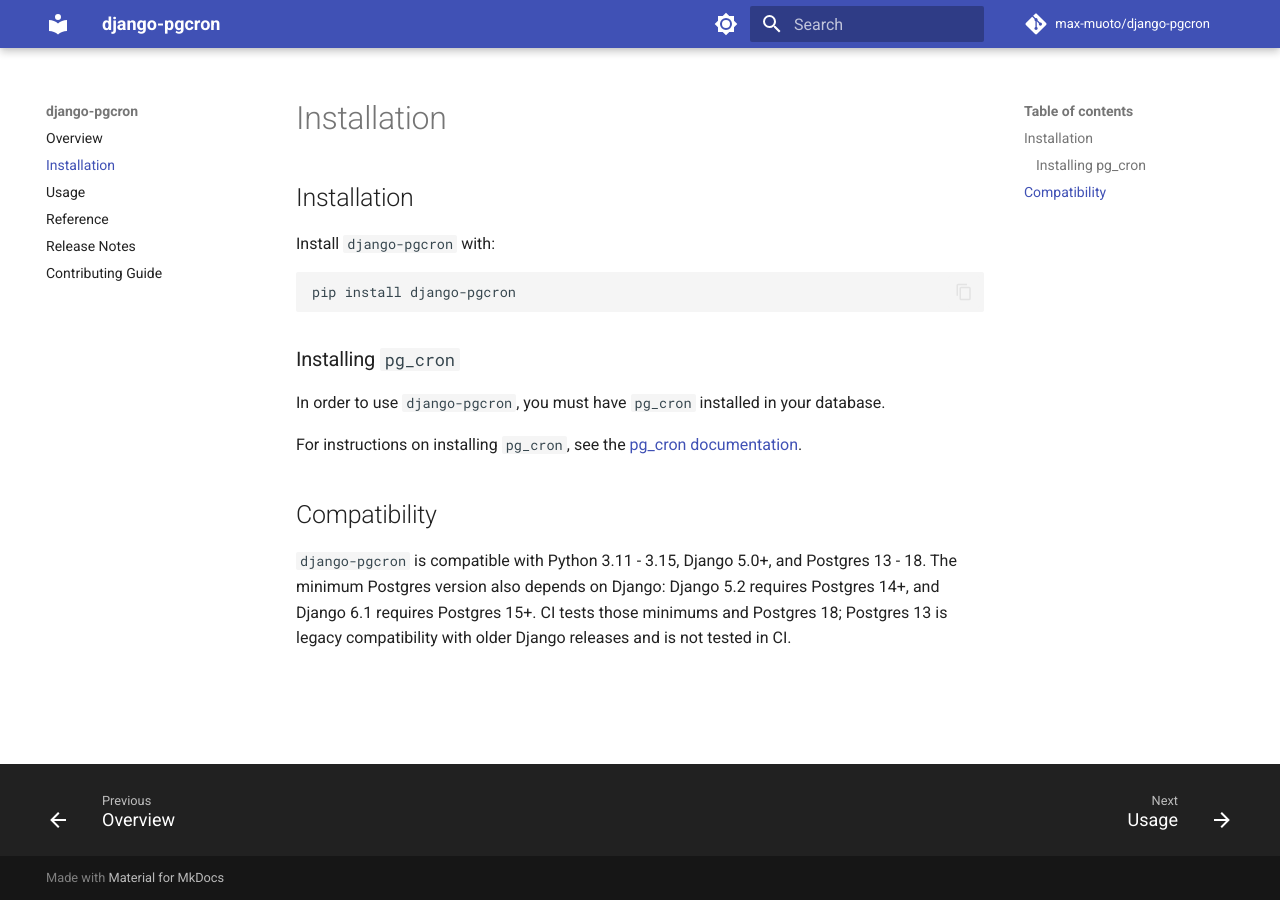
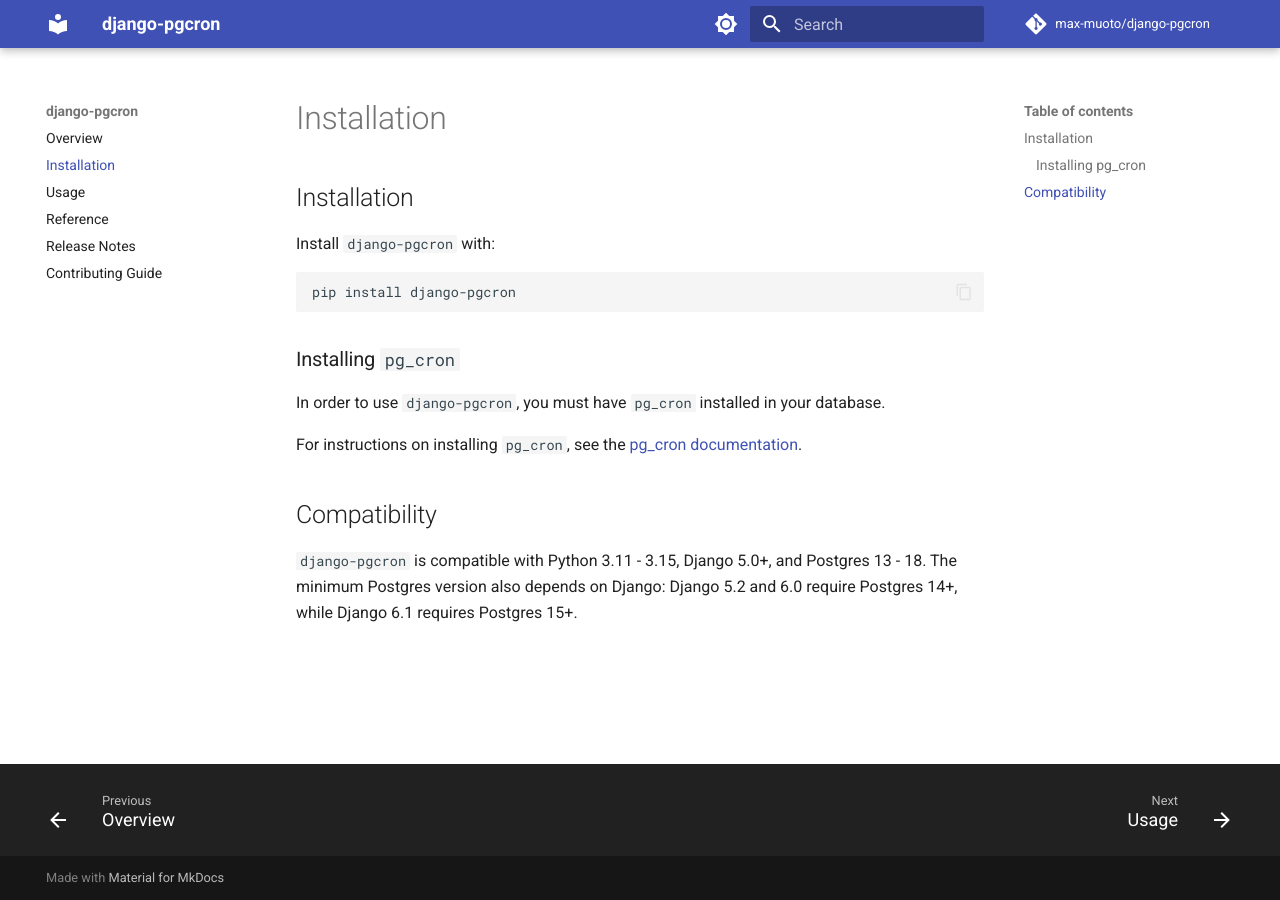
Before and after one commit to max-muoto/django-pgcron, an MkDocs documentation site: the page built from docs/installation.md, in a window 1280 px wide. Built offline with MkDocs 1.6.1 and Material for MkDocs 9.7.7, drawn with Linux system fonts in a browser that asks for light colours; comment, search, counter and statistics services are not loaded.

Commit message:
docs: clarify Django PostgreSQL requirements
Amp-Thread-ID: https://ampcode.com/threads/T-01a150df-3f86-706a-80fc-b08e8ef8e293
Co-authored-by: Amp <amp@ampcode.com>

```diff
--- a/docs/installation.md
+++ b/docs/installation.md
@@ -17,6 +17,5 @@
 ## Compatibility
 
 `django-pgcron` is compatible with Python 3.11 - 3.15, Django 5.0+, and Postgres 13 - 18.
-The minimum Postgres version also depends on Django: Django 5.2 requires Postgres 14+,
-and Django 6.1 requires Postgres 15+. CI tests those minimums and Postgres 18;
-Postgres 13 is legacy compatibility with older Django releases and is not tested in CI.
+The minimum Postgres version also depends on Django: Django 5.2 and 6.0 require
+Postgres 14+, while Django 6.1 requires Postgres 15+.
```
Also changed, not shown: README.md (+2 -3 lines).
